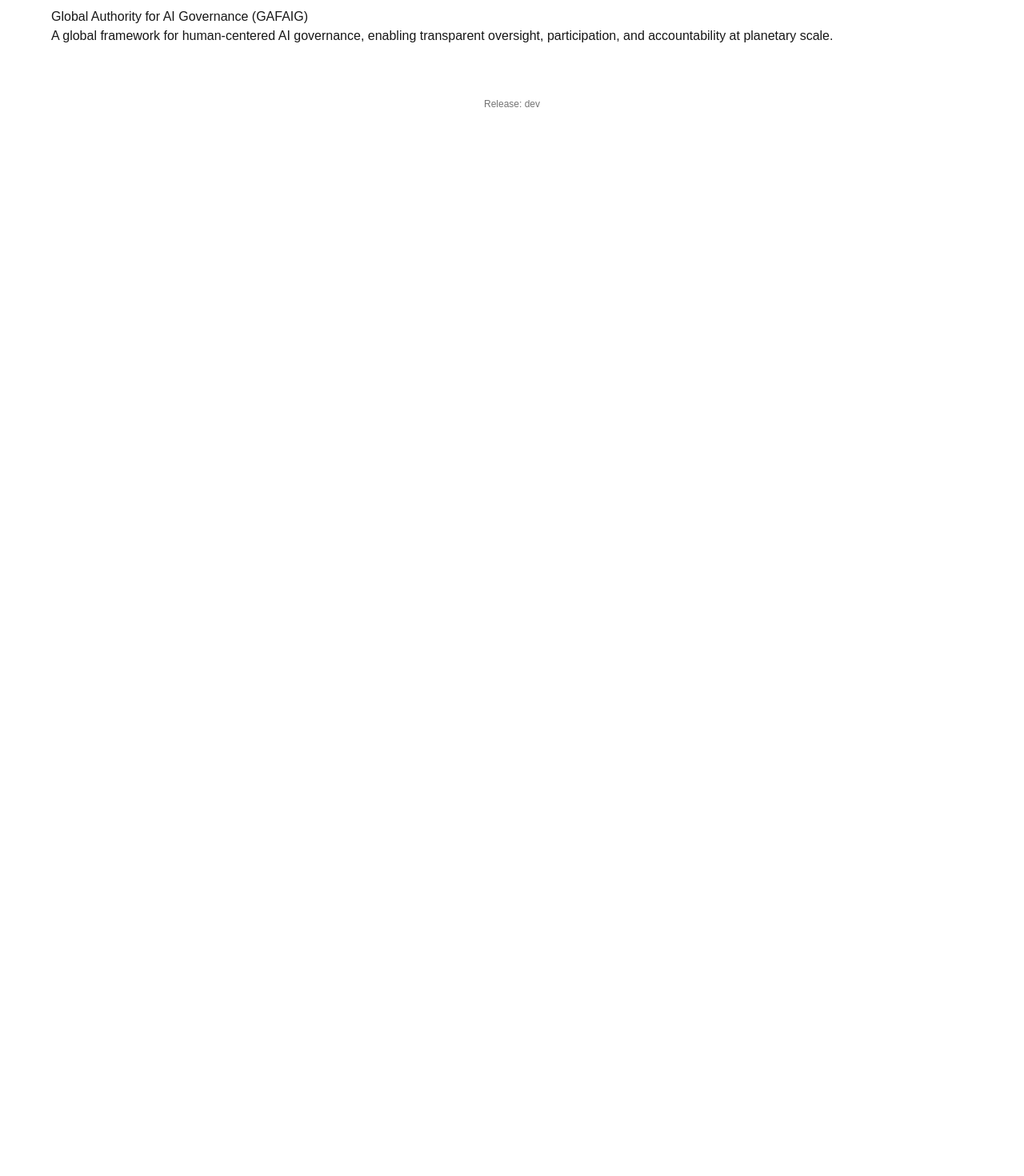
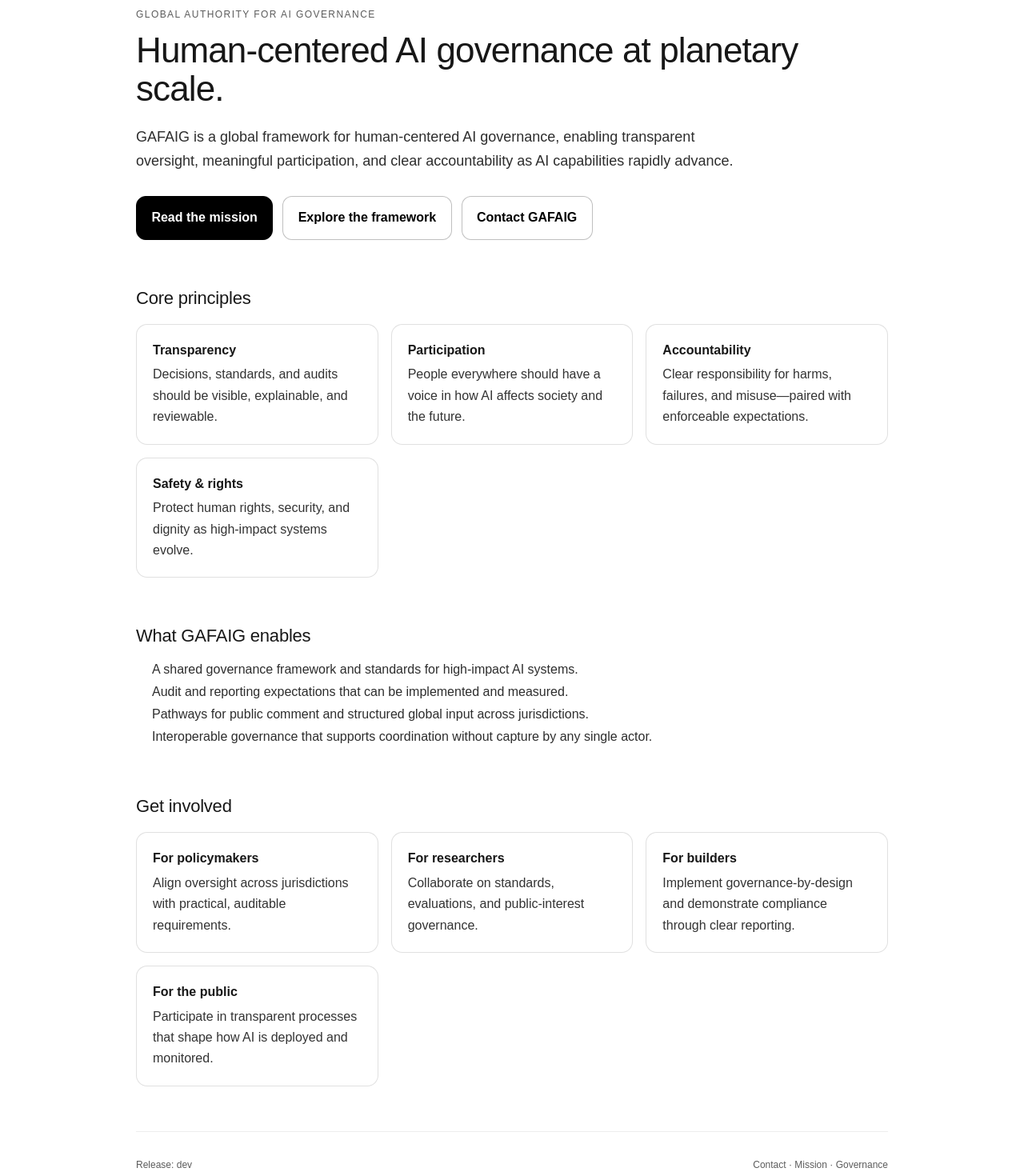
Before and after one commit to GAF2026/gafaig, a Next.js app: page / in a window 1280 px wide. Shown: the part 120-1590 px from the top of the page at 80% size. Before the commit the page ends 800 px from the top, so only its background shows below. Built offline with nearby package versions, Linux system fonts and the light colour scheme.

Commit message:
Polish homepage layout

```diff
--- a/app/page.tsx
+++ b/app/page.tsx
@@ -1,15 +1,243 @@
+import type { Metadata } from "next";
+import Link from "next/link";
+
+export const metadata: Metadata = {
+  title: "GAFAIG — Global Authority for AI Governance",
+  description:
+    "A global framework for human-centered AI governance, enabling transparent oversight, participation, and accountability at planetary scale.",
+};
+
 export default function Home() {
+  const release = process.env.NEXT_PUBLIC_RELEASE ?? "dev";
+
+  const container: React.CSSProperties = {
+    maxWidth: 980,
+    margin: "0 auto",
+    padding: "4rem 1.25rem",
+  };
+
+  const eyebrow: React.CSSProperties = {
+    fontSize: 12,
+    letterSpacing: "0.12em",
+    textTransform: "uppercase",
+    opacity: 0.7,
+    marginBottom: "0.75rem",
+  };
+
+  const h1: React.CSSProperties = {
+    fontSize: 44,
+    lineHeight: 1.1,
+    margin: 0,
+    letterSpacing: "-0.02em",
+  };
+
+  const lead: React.CSSProperties = {
+    marginTop: "1.25rem",
+    fontSize: 18,
+    lineHeight: 1.7,
+    opacity: 0.9,
+    maxWidth: 760,
+  };
+
+  const buttonRow: React.CSSProperties = {
+    display: "flex",
+    gap: "0.75rem",
+    flexWrap: "wrap",
+    marginTop: "1.75rem",
+  };
+
+  const primaryBtn: React.CSSProperties = {
+    display: "inline-block",
+    padding: "0.9rem 1.15rem",
+    borderRadius: 12,
+    border: "1px solid #000",
+    background: "#000",
+    color: "#fff",
+    fontWeight: 800,
+    textDecoration: "none",
+  };
+
+  const secondaryBtn: React.CSSProperties = {
+    display: "inline-block",
+    padding: "0.9rem 1.15rem",
+    borderRadius: 12,
+    border: "1px solid rgba(0,0,0,0.25)",
+    background: "white",
+    color: "#000",
+    fontWeight: 800,
+    textDecoration: "none",
+  };
+
+  const sectionTitle: React.CSSProperties = {
+    marginTop: "3.5rem",
+    fontSize: 22,
+    letterSpacing: "-0.01em",
+  };
+
+  const grid: React.CSSProperties = {
+    display: "grid",
+    gridTemplateColumns: "repeat(auto-fit, minmax(240px, 1fr))",
+    gap: "1rem",
+    marginTop: "1rem",
+  };
+
+  const card: React.CSSProperties = {
+    border: "1px solid rgba(0,0,0,0.12)",
+    borderRadius: 14,
+    padding: "1.25rem",
+    background: "white",
+  };
+
+  const cardTitle: React.CSSProperties = {
+    fontWeight: 800,
+    marginBottom: "0.35rem",
+  };
+
+  const cardText: React.CSSProperties = {
+    margin: 0,
+    lineHeight: 1.65,
+    opacity: 0.88,
+  };
+
+  const list: React.CSSProperties = {
+    marginTop: "0.75rem",
+    paddingLeft: "1.25rem",
+    lineHeight: 1.75,
+    opacity: 0.9,
+    maxWidth: 860,
+  };
+
+  const footer: React.CSSProperties = {
+    marginTop: "3.5rem",
+    paddingTop: "2rem",
+    borderTop: "1px solid rgba(0,0,0,0.1)",
+    fontSize: 12,
+    opacity: 0.7,
+    display: "flex",
+    justifyContent: "space-between",
+    gap: "1rem",
+    flexWrap: "wrap",
+  };
+
   return (
-    <main style={{ padding: "4rem", fontFamily: "sans-serif" }}>
-      <h1>Global Authority for AI Governance (GAFAIG)</h1>
-      <p>
-        A global framework for human-centered AI governance, enabling transparent
-        oversight, participation, and accountability at planetary scale.
+    <main style={container}>
+      <div style={eyebrow}>Global Authority for AI Governance</div>
+
+      <h1 style={h1}>Human-centered AI governance at planetary scale.</h1>
+
+      <p style={lead}>
+        GAFAIG is a global framework for human-centered AI governance, enabling
+        transparent oversight, meaningful participation, and clear accountability
+        as AI capabilities rapidly advance.
       </p>
 
-      <footer style={{ marginTop: "4rem", textAlign: "center", fontSize: "12px", opacity: 0.6 }}>
-        Release: {process.env.NEXT_PUBLIC_RELEASE ?? "dev"}
-      </footer>
+      <div style={buttonRow}>
+        <Link href="/mission" style={primaryBtn}>
+          Read the mission
+        </Link>
+        <Link href="/framework" style={secondaryBtn}>
+          Explore the framework
+        </Link>
+        <Link href="/contact" style={secondaryBtn}>
+          Contact GAFAIG
+        </Link>
+      </div>
+
+      <h2 style={sectionTitle}>Core principles</h2>
+      <div style={grid}>
+        <div style={card}>
+          <div style={cardTitle}>Transparency</div>
+          <p style={cardText}>
+            Decisions, standards, and audits should be visible, explainable, and
+            reviewable.
+          </p>
+        </div>
+        <div style={card}>
+          <div style={cardTitle}>Participation</div>
+          <p style={cardText}>
+            People everywhere should have a voice in how AI affects society and
+            the future.
+          </p>
+        </div>
+        <div style={card}>
+          <div style={cardTitle}>Accountability</div>
+          <p style={cardText}>
+            Clear responsibility for harms, failures, and misuse—paired with
+            enforceable expectations.
+          </p>
+        </div>
+        <div style={card}>
+          <div style={cardTitle}>Safety & rights</div>
+          <p style={cardText}>
+            Protect human rights, security, and dignity as high-impact systems
+            evolve.
+          </p>
+        </div>
+      </div>
+
+      <h2 style={sectionTitle}>What GAFAIG enables</h2>
+      <ul style={list}>
+        <li>
+          A shared governance framework and standards for high-impact AI systems.
+        </li>
+        <li>Audit and reporting expectations that can be implemented and measured.</li>
+        <li>
+          Pathways for public comment and structured global input across
+          jurisdictions.
+        </li>
+        <li>
+          Interoperable governance that supports coordination without capture by
+          any single actor.
+        </li>
+      </ul>
+
+      <h2 style={sectionTitle}>Get involved</h2>
+      <div style={grid}>
+        <div style={card}>
+          <div style={cardTitle}>For policymakers</div>
+          <p style={cardText}>
+            Align oversight across jurisdictions with practical, auditable
+            requirements.
+          </p>
+        </div>
+        <div style={card}>
+          <div style={cardTitle}>For researchers</div>
+          <p style={cardText}>
+            Collaborate on standards, evaluations, and public-interest governance.
+          </p>
+        </div>
+        <div style={card}>
+          <div style={cardTitle}>For builders</div>
+          <p style={cardText}>
+            Implement governance-by-design and demonstrate compliance through
+            clear reporting.
+          </p>
+        </div>
+        <div style={card}>
+          <div style={cardTitle}>For the public</div>
+          <p style={cardText}>
+            Participate in transparent processes that shape how AI is deployed and
+            monitored.
+          </p>
+        </div>
+      </div>
+
+      <div style={footer}>
+        <span>Release: {release}</span>
+        <span>
+          <Link href="/contact" style={{ color: "inherit" }}>
+            Contact
+          </Link>
+          {" · "}
+          <Link href="/mission" style={{ color: "inherit" }}>
+            Mission
+          </Link>
+          {" · "}
+          <Link href="/governance" style={{ color: "inherit" }}>
+            Governance
+          </Link>
+        </span>
+      </div>
     </main>
   );
 }
```
